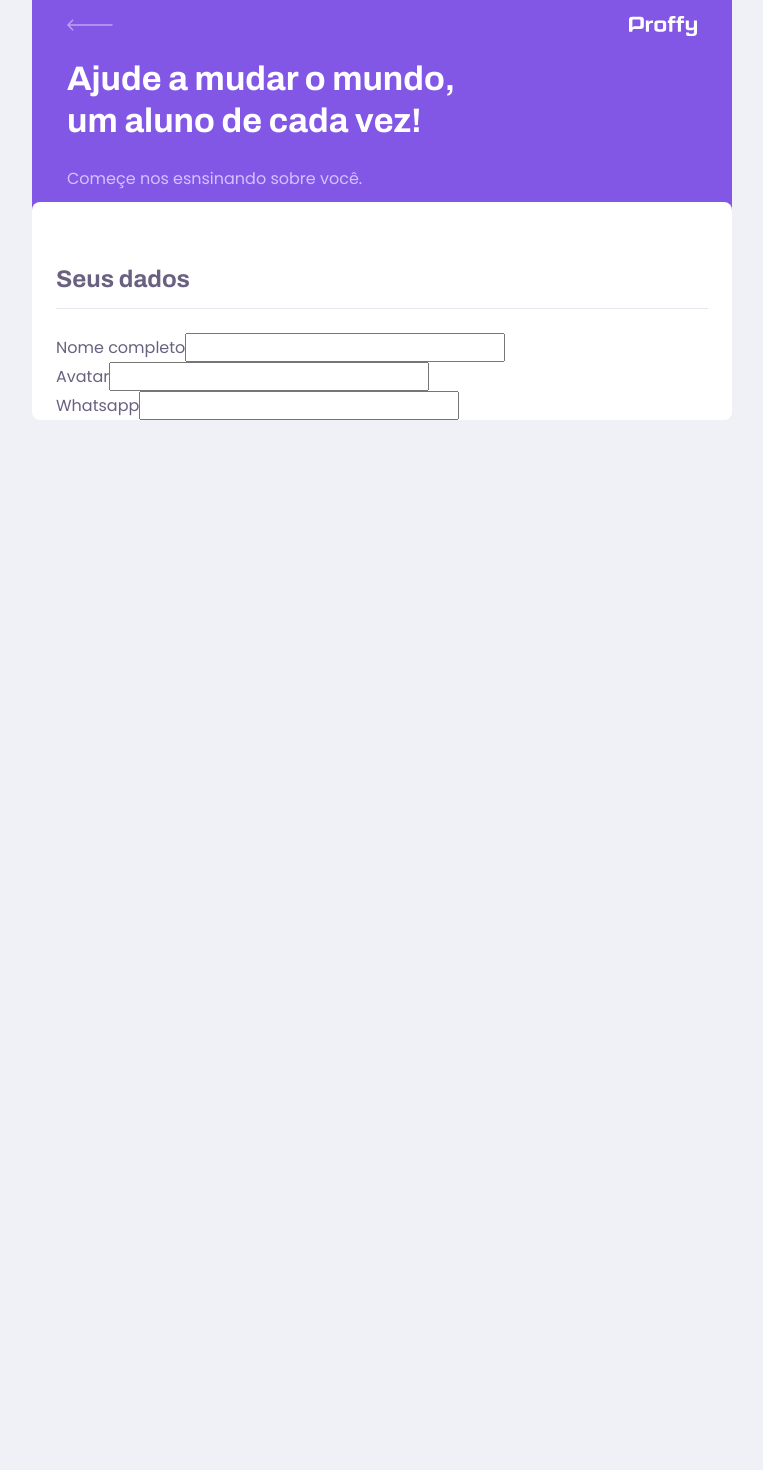
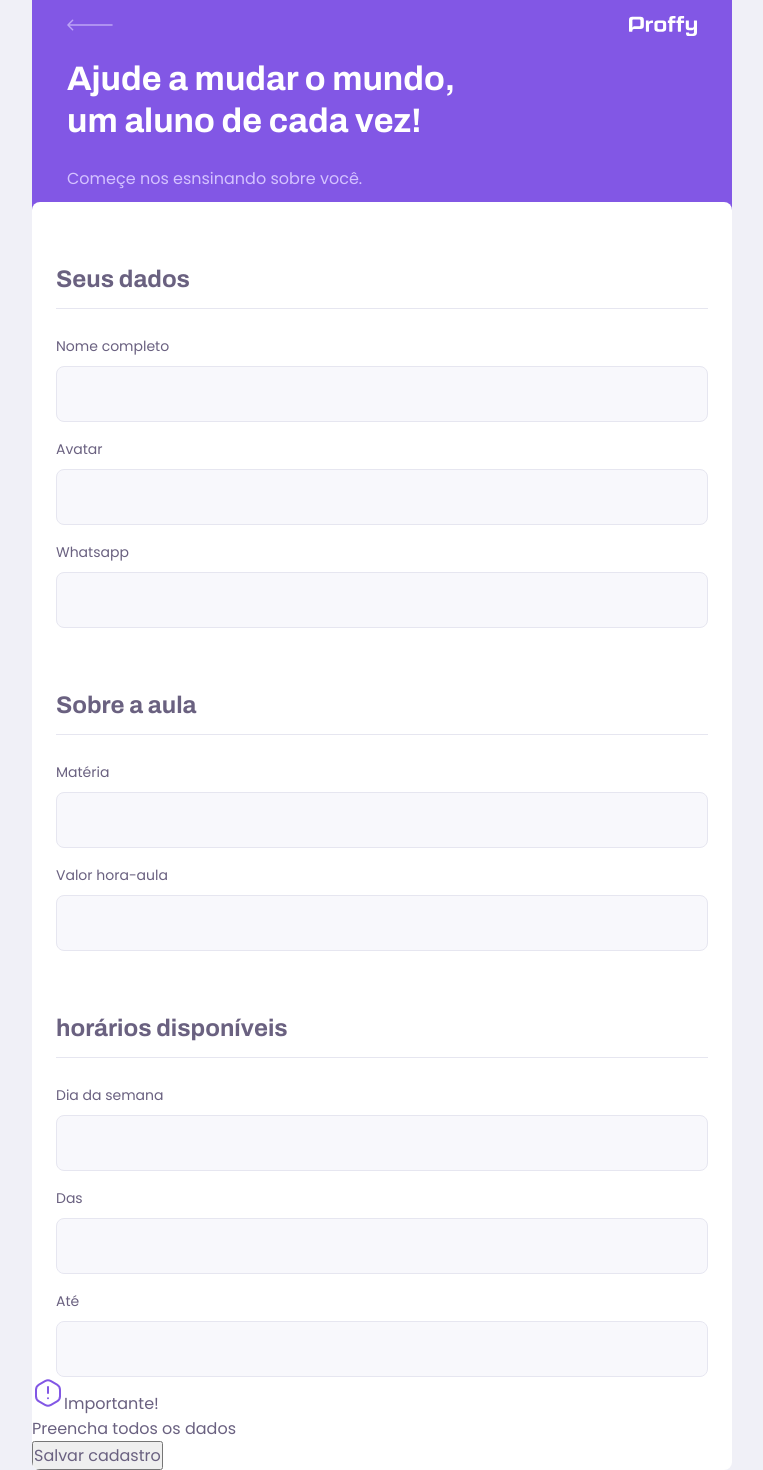
Before and after one commit to Joao-rangel/js-proffy, a React (Create React App) app: page /give-classes in a window 1280 px wide. Shown: the part 6-1476 px from the top of the page, without its empty margins (258-1021 px from the left). Before the commit the page ends 800 px from the top, so only its background shows below. Built offline with nearby package versions, Linux system fonts and the light colour scheme.

Commit message:
teacher form with all forms and footer

```diff
--- /dev/null
+++ b/src/components/Input/index.tsx
@@ -0,0 +1,19 @@
+import React, { InputHTMLAttributes } from 'react'
+
+import './styles.css'
+
+interface InputProps extends InputHTMLAttributes<HTMLInputElement> { /* importa todas as propriedades de html */
+  label: string;
+  name: string;
+}
+
+const Input: React.FC<InputProps> = ({ label, name, ...rest }) => { /* era function Input() { | ...rest pega todas as propriedades e adiciona */
+  return (
+    <div className="input-block">
+      <label htmlFor={name}>{label}</label>
+      <input type="text" id={name} {...rest} />
+    </div>
+  )
+}
+
+export default Input
--- /dev/null
+++ b/src/components/Input/styles.css
@@ -0,0 +1,34 @@
+.input-block {
+  position: relative;
+}
+
+.input-block + .input-block { /* todo input-block depois do input-block */
+  margin-top: 1.4rem;
+}
+
+.input-block label {
+  font-size: 1.4rem;
+}
+
+.input-block input {
+  width: 100%;
+  height: 5.6rem;
+  margin-top: 0.8rem;
+  border-radius: 0.8rem;
+  background: var(--color-input-background);
+  border: 1px solid var(--color-line-in-white);
+  outline: 0;
+  padding: 0 1.6rem;
+  font: 1.6rem Archivo;
+}
+
+.input-block:focus-within::after { /* inserindo elemento no final (after) do input-block quando o inout dentro dele tiver com focus (focus-within) */
+  width: calc(100% - 3.2rem);
+  height: 2px;
+  content: '';
+  background: var(--color-primary-light);
+  position: absolute;
+  left: 1.6rem;
+  right: 1.6rem;
+  bottom: 0;
+}
--- a/src/pages/TeacherForm/index.tsx
+++ b/src/pages/TeacherForm/index.tsx
@@ -1,7 +1,10 @@
 import React from 'react'
 
 import PageHeader from '../../components/PageHeader'
+import Input from '../../components/Input'
 import './styles.css'
+
+import warningIcon from "../../assets/images/icons/warning.svg";
 
 function TeacherForm() {
   return (
@@ -15,22 +18,39 @@
         <fieldset>
           <legend>Seus dados</legend>
 
-        <div className="input-block">
-          <label htmlFor="name">Nome completo</label>
-          <input type="text" id="name"/>
-        </div>
-
-        <div className="input-block">
-          <label htmlFor="avatar">Avatar</label>
-          <input type="text" id="avatar"/>
-        </div>
-
-        <div className="input-block">
-          <label htmlFor="whatsapp">Whatsapp</label>
-          <input type="text" id="whatsapp"/>
-        </div>
+          <Input name="name" label="Nome completo" />
+          <Input name="avatar" label="Avatar" />
+          <Input name="whatsapp" label="Whatsapp" />
 
         </fieldset>
+
+        <fieldset>
+          <legend>Sobre a aula</legend>
+
+          <Input name="subject" label="Matéria" />
+          <Input name="cost" label="Valor hora-aula" />
+
+        </fieldset>
+
+        <fieldset>
+          <legend>horários disponíveis</legend>
+
+          <Input name="week_day" label="Dia da semana" />
+          <Input name="from" label="Das" />
+          <Input name="to" label="Até" />
+
+        </fieldset>
+
+        <footer>
+          <p>
+            <img src={warningIcon} alt="Aviso importante" />
+          Importante! <br />
+          Preencha todos os dados
+        </p>
+          <button type="button">
+            Salvar cadastro
+        </button>
+        </footer>
       </main>
     </div>
   )
--- a/src/pages/TeacherList/index.tsx
+++ b/src/pages/TeacherList/index.tsx
@@ -4,26 +4,16 @@
 import TeacherItem from '../../components/TeacherItem/'
 
 import './styles.css'
+import Input from '../../components/Input'
 
 function TeacherList() {
   return (
     <div id="page-teacher-list" className="container">
       <PageHeader title="Encontre seu proffy!">
         <form id="search-teachers">
-          <div className="input-block">
-            <label htmlFor="toppic">Assunto</label>
-            <input type="text" id="toppic" />
-          </div>
-
-          <div className="input-block">
-            <label htmlFor="week-day">Dia da semana</label>
-            <input type="text" id="week-day" />
-          </div>
-
-          <div className="input-block">
-            <label htmlFor="time">Hora</label>
-            <input type="text" id="time" />
-          </div>
+          <Input name="sujbect" label="Matéria" />
+          <Input name="week-day" label="Dia da semana" />
+          <Input name="time" label="Hora" type="time" />
         </form>
       </PageHeader>
 
--- a/src/pages/TeacherList/styles.css
+++ b/src/pages/TeacherList/styles.css
@@ -9,41 +9,6 @@
 
 #search-teachers label {
   color: var(--color-text-in-primary);
-}
-
-#search-teachers .input-block {
-  position: relative;
-}
-
-#search-teachers .input-block + .input-block { /* todo input-block depois do input-block */
-  margin-top: 1.4rem;
-}
-
-#search-teachers .input-block label {
-  font-size: 1.4rem;
-}
-
-#search-teachers .input-block input {
-  width: 100%;
-  height: 5.6rem;
-  margin-top: 0.8rem;
-  border-radius: 0.8rem;
-  background: var(--color-input-background);
-  border: 1px solid var(--color-line-in-white);
-  outline: 0;
-  padding: 0 1.6rem;
-  font: 1.6rem Archivo;
-}
-
-#search-teachers .input-block:focus-within::after { /* inserindo elemento no final (after) do input-block quando o inout dentro dele tiver com focus (focus-within) */
-  width: calc(100% - 3.2rem);
-  height: 2px;
-  content: '';
-  background: var(--color-primary-light);
-  position: absolute;
-  left: 1.6rem;
-  right: 1.6rem;
-  bottom: 0;
 }
 
 #page-teacher-list main {
```
Lines whose indentation alone changed are shown as unchanged.
